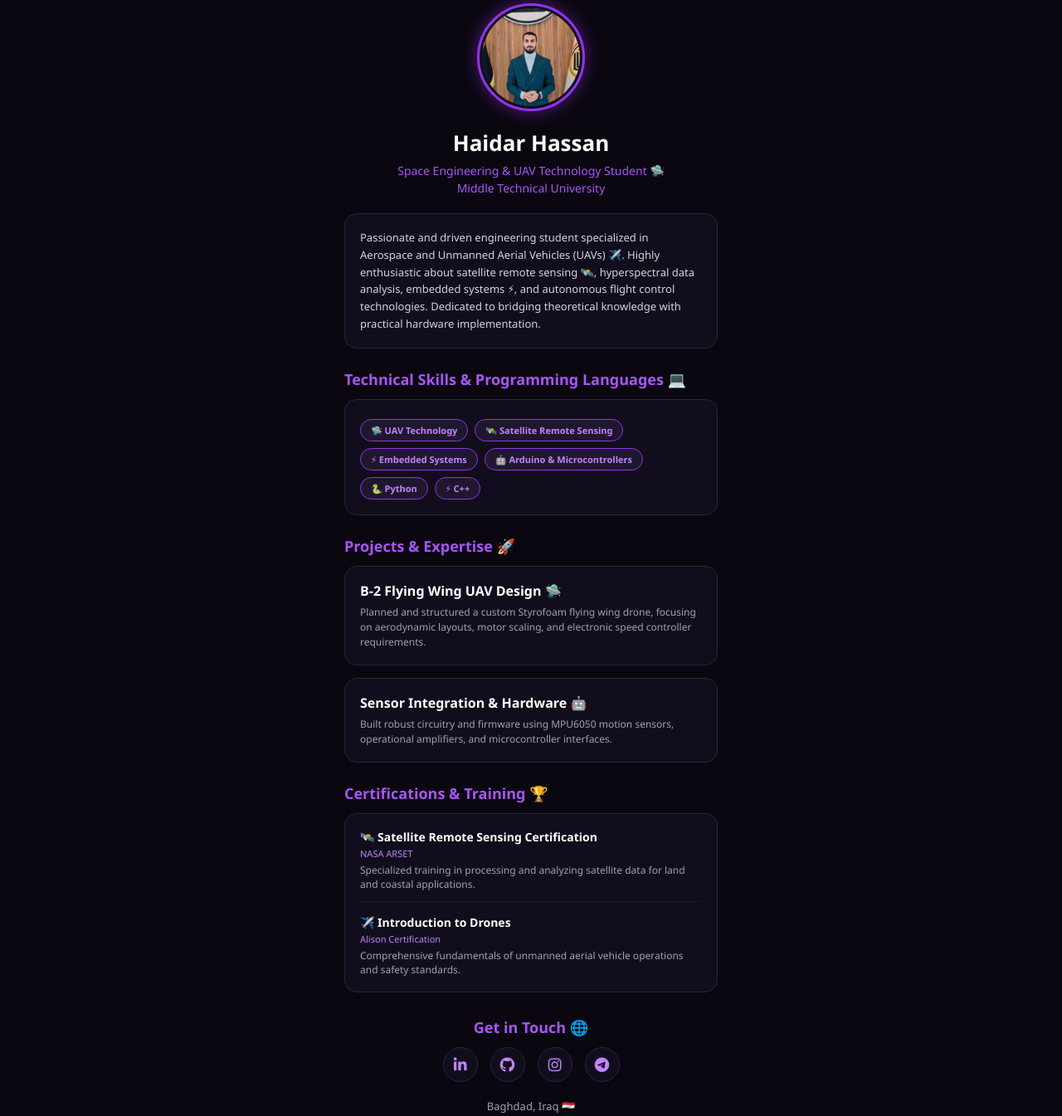
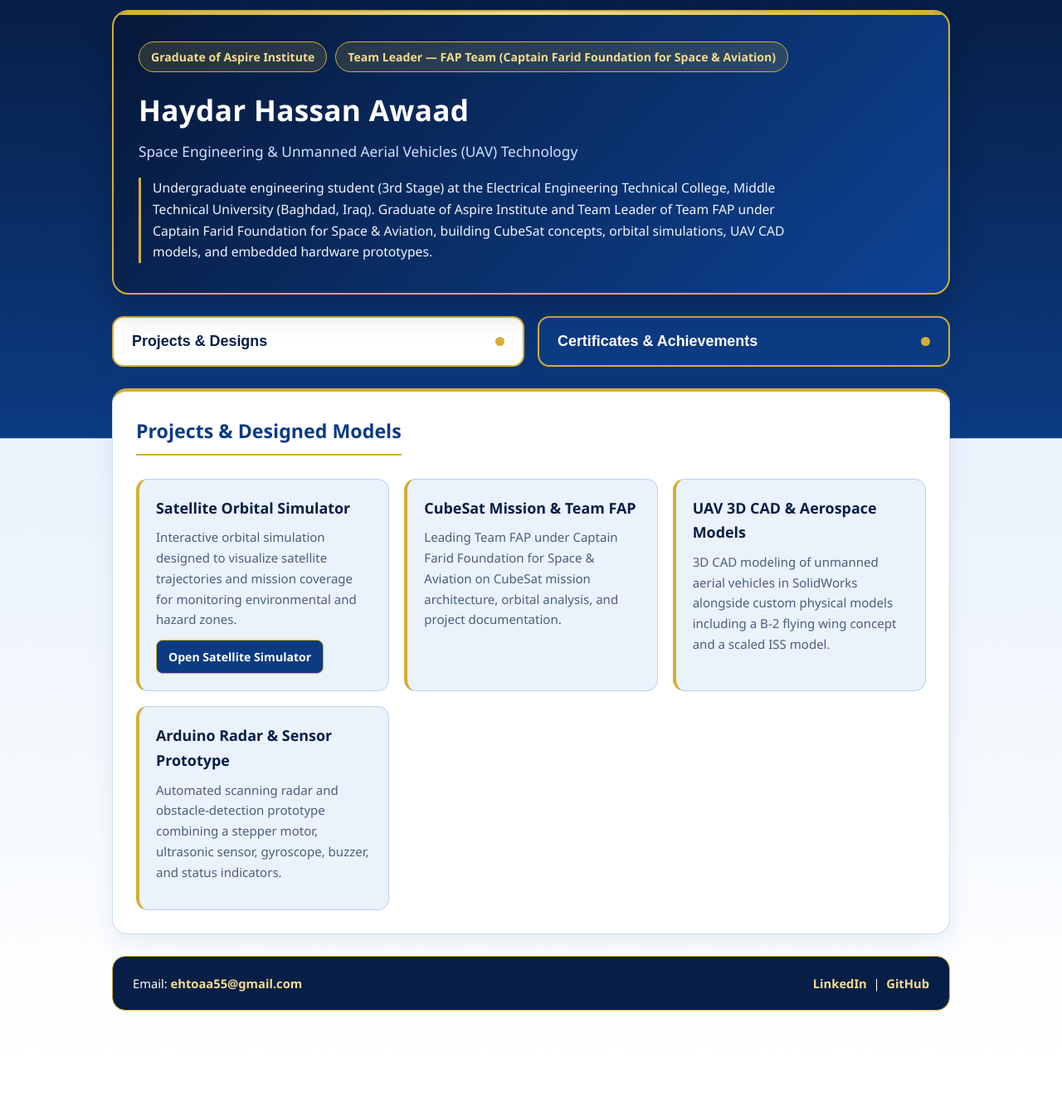
Before and after one commit to ehtoaa55-lang/Protfolio, a plain HTML site: page index.html in a window 1280 px wide. Shown: the part 16-1361 px from the top of the page at 83% size. After the commit the page ends 1294 px from the top, so only its background shows below. Drawn offline with Linux system fonts and the light colour scheme.

Commit message:
Update index.html

```diff
--- a/index.html
+++ b/index.html
@@ -1,252 +1,392 @@
 <!DOCTYPE html>
-<html lang="en" dir="ltr">
+<html lang="en">
 <head>
-    <meta charset="UTF-8">
-    <meta name="viewport" content="width=device-width, initial-scale=1.0">
-    <title>Haidar Hassan | Portfolio</title>
-    <!-- استيراد الأيقونات الاحترافية للتواصل -->
-    <link rel="stylesheet" href="https://cdnjs.cloudflare.com/ajax/libs/font-awesome/6.4.0/css/all.min.css">
+  <meta charset="UTF-8" />
+  <meta name="viewport" content="width=device-width, initial-scale=1.0" />
+  <title>Haydar Hassan Awaad | Space & UAV Engineering</title>
   <style>
+    :root {
+      --blue-deep: #071e46;
+      --blue-main: #0c3b82;
+      --blue-bright: #1656b8;
+      --blue-soft: #eaf2fc;
+      --white: #ffffff;
+      --gold: #d4af37;
+      --gold-light: #f3dc8d;
+      --text-dark: #0b1f3a;
+      --text-muted: #4a607a;
+    }
+
     * {
+      box-sizing: border-box;
       margin: 0;
       padding: 0;
-            box-sizing: border-box;
-            font-family: 'Segoe UI', Tahoma, Geneva, Verdana, sans-serif;
     }
+
     body {
-            background-color: #0b0710;
-            color: #ffffff;
-            display: flex;
-            flex-direction: column;
-            align-items: center;
-            padding: 20px;
+      font-family: "Segoe UI", Roboto, Arial, sans-serif;
+      background: linear-gradient(180deg, var(--blue-deep) 0%, var(--blue-main) 42%, var(--blue-soft) 42.1%, var(--white) 100%);
+      color: var(--text-dark);
+      line-height: 1.65;
+      min-height: 100vh;
     }
+
     .container {
-            width: 100%;
-            max-width: 450px;
-            text-align: center;
+      max-width: 1050px;
+      margin: 0 auto;
+      padding: 28px 20px 60px;
     }
-        .profile-img {
-            width: 130px;
-            height: 130px;
-            border-radius: 50%;
-            border: 3px solid #9333ea;
-            padding: 3px;
-            object-fit: cover;
-            margin-bottom: 15px;
-            box-shadow: 0 0 20px rgba(147, 51, 234, 0.5);
-            background-color: #120d1c;
+
+    /* Header / Hero */
+    .hero {
+      background: linear-gradient(135deg, #061838 0%, #0d4394 100%);
+      color: var(--white);
+      border: 2px solid var(--gold);
+      border-radius: 20px;
+      padding: 36px 30px;
+      box-shadow: 0 14px 35px rgba(4, 18, 46, 0.35);
+      position: relative;
+      overflow: hidden;
     }
-        h1 {
-            font-size: 26px;
-            font-weight: bold;
-            margin-bottom: 5px;
+
+    .hero::after {
+      content: "";
+      position: absolute;
+      top: 0;
+      left: 0;
+      right: 0;
+      height: 4px;
+      background: linear-gradient(90deg, var(--gold), var(--gold-light), var(--gold));
     }
-        .title {
-            color: #a855f7;
-            font-size: 14px;
-            margin-bottom: 20px;
-            line-height: 1.5;
-        }
-        .bio {
-            background-color: #120d1c;
-            border: 1px solid #2d223f;
-            padding: 18px;
-            border-radius: 15px;
-            font-size: 13px;
-            line-height: 1.6;
-            color: #d1d5db;
-            margin-bottom: 20px;
-            text-align: left;
-        }
-        .section-title {
-            color: #a855f7;
-            font-size: 18px;
-            margin: 25px 0 12px 0;
-            font-weight: bold;
-            text-align: left;
-        }
-        .card {
-            background-color: #120d1c;
-            border: 1px solid #2d223f;
-            border-radius: 15px;
-            padding: 18px;
-            margin-bottom: 15px;
-            text-align: left;
-        }
-        .card h3 {
-            font-size: 16px;
-            color: #ffffff;
-            margin-bottom: 6px;
-        }
-        .card p {
-            font-size: 12px;
-            color: #9ca3af;
-            line-height: 1.5;
-        }
-        /* بوكس الشهادات الموحد */
-        .certs-box {
-            background-color: #120d1c;
-            border: 1px solid #2d223f;
-            border-radius: 15px;
-            padding: 18px;
-            margin-bottom: 15px;
-            text-align: left;
-        }
-        .cert-item {
-            margin-bottom: 15px;
-            padding-bottom: 12px;
-            border-bottom: 1px solid #1f172e;
-        }
-        .cert-item:last-child {
-            margin-bottom: 0;
-            padding-bottom: 0;
-            border-bottom: none;
-        }
-        .cert-title {
-            font-size: 14px;
-            font-weight: bold;
-            color: #ffffff;
-            margin-bottom: 3px;
-        }
-        .cert-org {
-            font-size: 11px;
-            color: #c084fc;
-            margin-bottom: 4px;
-        }
-        .cert-desc {
-            font-size: 12px;
-            color: #9ca3af;
-        }
-        .skills-container {
+
+    .badge-row {
       display: flex;
       flex-wrap: wrap;
-            gap: 8px;
-            margin-top: 5px;
+      gap: 10px;
+      margin-bottom: 16px;
     }
-        .skill-tag {
-            background-color: #1f172e;
-            color: #c084fc;
-            border: 1px solid #9333ea;
-            padding: 5px 12px;
-            border-radius: 20px;
-            font-size: 11px;
+
+    .gold-badge {
+      background: rgba(212, 175, 55, 0.16);
+      color: var(--gold-light);
+      border: 1px solid var(--gold);
+      padding: 6px 14px;
+      border-radius: 999px;
+      font-size: 0.88rem;
       font-weight: 600;
     }
-        /* قسم التواصل بالأسفل */
-        .social-section {
-            margin-top: 30px;
-            margin-bottom: 15px;
+
+    .hero h1 {
+      font-size: 2.2rem;
+      color: var(--white);
+      margin-bottom: 8px;
+      letter-spacing: 0.3px;
     }
-        .social-icons {
-            display: flex;
-            justify-content: center;
-            gap: 15px;
-            margin-top: 12px;
+
+    .hero .subtitle {
+      color: #cfe2ff;
+      font-size: 1.08rem;
+      margin-bottom: 16px;
+      font-weight: 500;
     }
-        .social-btn {
-            width: 42px;
-            height: 42px;
-            background-color: #120d1c;
-            border: 1px solid #2d223f;
-            border-radius: 50%;
+
+    .hero .bio {
+      color: #eef5ff;
+      max-width: 780px;
+      font-size: 0.98rem;
+      border-left: 3px solid var(--gold);
+      padding-left: 14px;
+    }
+
+    /* Interactive Navigation Tabs */
+    .nav-tabs {
+      display: grid;
+      grid-template-columns: repeat(2, 1fr);
+      gap: 16px;
+      margin: 26px 0;
+    }
+
+    .tab-btn {
+      background: var(--blue-main);
+      color: var(--white);
+      border: 2px solid var(--gold);
+      border-radius: 14px;
+      padding: 18px 22px;
+      font-size: 1.12rem;
+      font-weight: 700;
+      cursor: pointer;
       display: flex;
       align-items: center;
-            justify-content: center;
-            color: #c084fc;
-            font-size: 18px;
+      justify-content: space-between;
+      transition: all 0.25s ease;
+      box-shadow: 0 8px 20px rgba(12, 59, 130, 0.18);
+    }
+
+    .tab-btn:hover {
+      background: var(--blue-bright);
+      transform: translateY(-2px);
+    }
+
+    .tab-btn.active {
+      background: var(--white);
+      color: var(--blue-deep);
+      border-color: var(--gold);
+      box-shadow: 0 10px 24px rgba(12, 59, 130, 0.22);
+    }
+
+    .tab-btn span.gold-dot {
+      width: 11px;
+      height: 11px;
+      border-radius: 50%;
+      background: var(--gold);
+      display: inline-block;
+    }
+
+    /* Panels */
+    .panel {
+      display: none;
+      background: var(--white);
+      border: 1.5px solid #c9dcf5;
+      border-top: 4px solid var(--gold);
+      border-radius: 18px;
+      padding: 28px;
+      box-shadow: 0 10px 28px rgba(12, 59, 130, 0.08);
+    }
+
+    .panel.active {
+      display: block;
+      animation: fadeIn 0.25s ease;
+    }
+
+    @keyframes fadeIn {
+      from { opacity: 0; transform: translateY(6px); }
+      to { opacity: 1; transform: translateY(0); }
+    }
+
+    .section-title {
+      color: var(--blue-main);
+      font-size: 1.45rem;
+      margin-bottom: 18px;
+      padding-bottom: 8px;
+      border-bottom: 2px solid var(--gold);
+      display: inline-block;
+    }
+
+    .cards-grid {
+      display: grid;
+      grid-template-columns: repeat(auto-fit, minmax(290px, 1fr));
+      gap: 18px;
+      margin-top: 10px;
+    }
+
+    .card {
+      background: var(--blue-soft);
+      border: 1px solid #b8d1f2;
+      border-left: 4px solid var(--gold);
+      border-radius: 14px;
+      padding: 20px;
+      transition: transform 0.2s ease, box-shadow 0.2s ease;
+    }
+
+    .card:hover {
+      transform: translateY(-3px);
+      box-shadow: 0 8px 20px rgba(12, 59, 130, 0.12);
+    }
+
+    .card h3 {
+      color: var(--blue-deep);
+      font-size: 1.12rem;
+      margin-bottom: 8px;
+    }
+
+    .card p {
+      color: var(--text-muted);
+      font-size: 0.94rem;
+      margin-bottom: 12px;
+    }
+
+    .sim-link {
+      display: inline-block;
+      background: var(--blue-main);
+      color: var(--white);
       text-decoration: none;
-            transition: all 0.3s ease;
+      padding: 8px 14px;
+      border-radius: 8px;
+      font-size: 0.88rem;
+      font-weight: 600;
+      border: 1px solid var(--gold);
+      transition: background 0.2s ease;
     }
-        .social-btn:hover {
-            background-color: #9333ea;
-            color: #fff;
-            border-color: #9333ea;
-            transform: scale(1.1);
+
+    .sim-link:hover {
+      background: var(--blue-deep);
+      color: var(--gold-light);
     }
-        .location {
-            color: #9ca3af;
-            font-size: 13px;
-            margin-top: 20px;
+
+    .cert-list {
+      list-style: none;
+      display: grid;
+      gap: 12px;
+    }
+
+    .cert-item {
+      background: var(--blue-soft);
+      border: 1px solid #b8d1f2;
+      border-left: 4px solid var(--gold);
+      border-radius: 12px;
+      padding: 14px 18px;
+      color: var(--blue-deep);
+      font-weight: 500;
+    }
+
+    /* Footer */
+    .footer {
+      margin-top: 26px;
+      background: var(--blue-deep);
+      color: var(--white);
+      border: 1.5px solid var(--gold);
+      border-radius: 16px;
+      padding: 20px 24px;
+      display: flex;
+      flex-wrap: wrap;
+      justify-content: space-between;
+      align-items: center;
+      gap: 12px;
+      font-size: 0.92rem;
+    }
+
+    .footer a {
+      color: var(--gold-light);
+      text-decoration: none;
+      font-weight: 600;
+    }
+
+    .footer a:hover {
+      text-decoration: underline;
+    }
+
+    @media (max-width: 650px) {
+      .nav-tabs {
+        grid-template-columns: 1fr;
+      }
+      .hero h1 {
+        font-size: 1.7rem;
+      }
     }
   </style>
 </head>
 <body>
+  <div class="container">
+    <!-- Header -->
+    <header class="hero">
+      <div class="badge-row">
+        <span class="gold-badge">Graduate of Aspire Institute</span>
+        <span class="gold-badge">Team Leader — FAP Team (Captain Farid Foundation for Space & Aviation)</span>
+      </div>
+      <h1>Haydar Hassan Awaad</h1>
+      <div class="subtitle">Space Engineering &amp; Unmanned Aerial Vehicles (UAV) Technology</div>
+      <p class="bio">
+        Undergraduate engineering student (3rd Stage) at the Electrical Engineering Technical College, Middle Technical University (Baghdad, Iraq). Graduate of Aspire Institute and Team Leader of Team FAP under Captain Farid Foundation for Space &amp; Aviation, building CubeSat concepts, orbital simulations, UAV CAD models, and embedded hardware prototypes.
+      </p>
+    </header>
 
-    <div class="container">
-        <!-- الصورة الشخصية المحدثة بالاسم الصحيح -->
-        <img src="IMG_4467.jpeg" alt="Haidar Hassan" class="profile-img">
-
-        <h1>Haidar Hassan</h1>
-        <div class="title">Space Engineering & UAV Technology Student 🛸<br>Middle Technical University</div>
-
-        <!-- النبذة التعريفية -->
-        <div class="bio">
-            Passionate and driven engineering student specialized in Aerospace and Unmanned Aerial Vehicles (UAVs) ✈️. Highly enthusiastic about satellite remote sensing 🛰️, hyperspectral data analysis, embedded systems ⚡, and autonomous flight control technologies. Dedicated to bridging theoretical knowledge with practical hardware implementation.
+    <!-- Main Interactive Buttons: Projects & Certificates -->
+    <div class="nav-tabs">
+      <button id="btn-projects" class="tab-btn active" onclick="switchTab('projects')">
+        <span>Projects &amp; Designs</span>
+        <span class="gold-dot"></span>
+      </button>
+      <button id="btn-certificates" class="tab-btn" onclick="switchTab('certificates')">
+        <span>Certificates &amp; Achievements</span>
+        <span class="gold-dot"></span>
+      </button>
     </div>
 
-        <!-- المهارات واللغات البرمجية معاً -->
-        <div class="section-title">Technical Skills & Programming Languages 💻</div>
+    <!-- Projects Section -->
+    <section id="panel-projects" class="panel active">
+      <h2 class="section-title">Projects &amp; Designed Models</h2>
+      <div class="cards-grid">
+        <!-- Satellite Simulator Card (Replace # with your simulator link) -->
         <div class="card">
-            <div class="skills-container">
-                <span class="skill-tag">🛸 UAV Technology</span>
-                <span class="skill-tag">🛰️ Satellite Remote Sensing</span>
-                <span class="skill-tag">⚡ Embedded Systems</span>
-                <span class="skill-tag">🤖 Arduino & Microcontrollers</span>
-                <span class="skill-tag">🐍 Python</span>
-                <span class="skill-tag">⚡ C++</span>
+          <h3>Satellite Orbital Simulator</h3>
+          <p>
+            Interactive orbital simulation designed to visualize satellite trajectories and mission coverage for monitoring environmental and hazard zones.
+          </p>
+          <a class="sim-link" href="PASTE_SATELLITE_SIMULATOR_LINK_HERE" target="_blank" rel="noopener noreferrer">
+            Open Satellite Simulator
+          </a>
+        </div>
+
+        <!-- CubeSat & FAP Team Card -->
+        <div class="card">
+          <h3>CubeSat Mission &amp; Team FAP</h3>
+          <p>
+            Leading Team FAP under Captain Farid Foundation for Space &amp; Aviation on CubeSat mission architecture, orbital analysis, and project documentation.
+          </p>
+        </div>
+
+        <!-- UAV 3D CAD & Physical Models Card -->
+        <div class="card">
+          <h3>UAV 3D CAD &amp; Aerospace Models</h3>
+          <p>
+            3D CAD modeling of unmanned aerial vehicles in SolidWorks alongside custom physical models including a B-2 flying wing concept and a scaled ISS model.
+          </p>
+        </div>
+
+        <!-- Arduino Radar & Embedded Systems Card -->
+        <div class="card">
+          <h3>Arduino Radar &amp; Sensor Prototype</h3>
+          <p>
+            Automated scanning radar and obstacle-detection prototype combining a stepper motor, ultrasonic sensor, gyroscope, buzzer, and status indicators.
+          </p>
         </div>
       </div>
+    </section>
 
-        <!-- المشاريع والاهتمامات -->
-        <div class="section-title">Projects & Expertise 🚀</div>
+    <!-- Certificates Section -->
+    <section id="panel-certificates" class="panel">
+      <h2 class="section-title">Certificates &amp; Key Milestones</h2>
+      <ul class="cert-list">
+        <li class="cert-item">Graduate of Aspire Institute (Aspire Leaders Program)</li>
+        <li class="cert-item">Team Leader of Team FAP — Captain Farid Foundation for Space &amp; Aviation</li>
+        <li class="cert-item">NASA Space Apps Challenge Certificate (Baghdad)</li>
+        <li class="cert-item">NASA ARSET — Satellite Remote Sensing Training Certificate</li>
+        <li class="cert-item">Iraqi Engineers Union — Engineering Certificate</li>
+        <li class="cert-item">Imperial College London — Aviation / Aerospace Certificate</li>
+        <li class="cert-item">Introduction to Drones Certification — Alison (96% Score)</li>
+      </ul>
+    </section>
 
-        <div class="card">
-            <h3>B-2 Flying Wing UAV Design 🛸</h3>
-            <p>Planned and structured a custom Styrofoam flying wing drone, focusing on aerodynamic layouts, motor scaling, and electronic speed controller requirements.</p>
+    <!-- Footer -->
+    <footer class="footer">
+      <div>Email: <a href="mailto:ehtoaa55@gmail.com">ehtoaa55@gmail.com</a></div>
+      <div>
+        <a href="https://www.linkedin.com" target="_blank" rel="noopener noreferrer">LinkedIn</a>
+        &nbsp;|&nbsp;
+        <a href="https://github.com/ehtoaa55-lang" target="_blank" rel="noopener noreferrer">GitHub</a>
+      </div>
+    </footer>
   </div>
 
-        <div class="card">
-            <h3>Sensor Integration & Hardware 🤖</h3>
-            <p>Built robust circuitry and firmware using MPU6050 motion sensors, operational amplifiers, and microcontroller interfaces.</p>
-        </div>
+  <script>
+    function switchTab(tabName) {
+      const btnProjects = document.getElementById("btn-projects");
+      const btnCertificates = document.getElementById("btn-certificates");
+      const panelProjects = document.getElementById("panel-projects");
+      const panelCertificates = document.getElementById("panel-certificates");
 
-        <!-- الشهادات والتدريب (في بوكس واحد) -->
-        <div class="section-title">Certifications & Training 🏆</div>
-        <div class="certs-box">
-            <div class="cert-item">
-                <div class="cert-title">🛰️ Satellite Remote Sensing Certification</div>
-                <div class="cert-org">NASA ARSET</div>
-                <div class="cert-desc">Specialized training in processing and analyzing satellite data for land and coastal applications.</div>
-            </div>
-            <div class="cert-item">
-                <div class="cert-title">✈️ Introduction to Drones</div>
-                <div class="cert-org">Alison Certification</div>
-                <div class="cert-desc">Comprehensive fundamentals of unmanned aerial vehicle operations and safety standards.</div>
-            </div>
-        </div>
-
-        <!-- أزرار التواصل في النهاية -->
-        <div class="social-section">
-            <div class="section-title" style="text-align: center;">Get in Touch 🌐</div>
-            <div class="social-icons">
-                <a href="https://www.linkedin.com/in/haidar-hassan-9a82a242a?utm_source=share_via&utm_content=profile&utm_medium=member_ios" target="_blank" class="social-btn" title="LinkedIn">
-                    <i class="fab fa-linkedin-in"></i>
-                </a>
-                <a href="https://github.com/ehtoaa55-lang" target="_blank" class="social-btn" title="GitHub">
-                    <i class="fab fa-github"></i>
-                </a>
-                <a href="https://www.instagram.com/47_0s?igsi=ZGEwYXB2a243MjB2&utm_source=qr" target="_blank" class="social-btn" title="Instagram">
-                    <i class="fab fa-instagram"></i>
-                </a>
-                <a href="https://t.me/HR_7CR" target="_blank" class="social-btn" title="Telegram">
-                    <i class="fab fa-telegram-plane"></i>
-                </a>
-            </div>
-        </div>
-
-        <div class="location">Baghdad, Iraq 🇮🇶</div>
-    </div>
-
+      if (tabName === "projects") {
+        btnProjects.classList.add("active");
+        btnCertificates.classList.remove("active");
+        panelProjects.classList.add("active");
+        panelCertificates.classList.remove("active");
+      } else {
+        btnCertificates.classList.add("active");
+        btnProjects.classList.remove("active");
+        panelCertificates.classList.add("active");
+        panelProjects.classList.remove("active");
+      }
+    }
+  </script>
 </body>
 </html>
```
Lines whose indentation alone changed are shown as unchanged.
